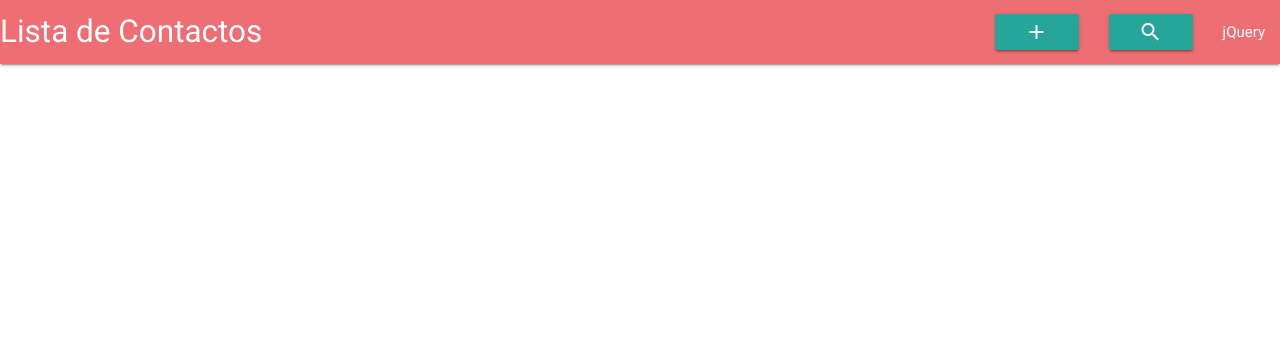
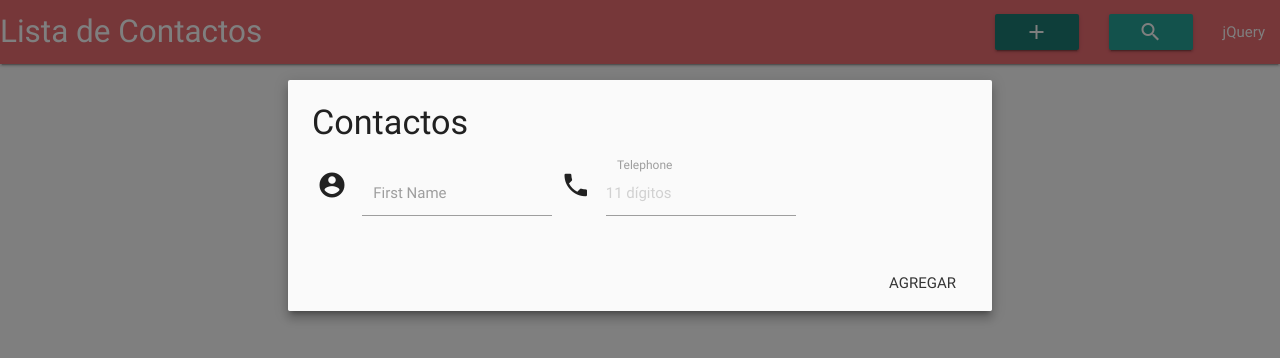
Before and after one commit to AraceliGS/lista-de-contactos, a plain HTML site: page index.html in a window 1280 px wide. Both pictures are taken after a click on the link "add". Drawn offline with nearby package versions, Linux system fonts and the light colour scheme.

Commit message:
añadiendo modales

```diff
--- a/index.html
+++ b/index.html
@@ -8,16 +8,47 @@
     <link rel="stylesheet" href="css/main.css">
   </head>
   <body>
+    <!-- Barra de Navegación -->
     <nav>
     <div class="nav-wrapper">
       <a href="#!" class="brand-logo">Lista de Contactos</a>
       <ul class="right hide-on-med-and-down">
-        <li><a class="waves-effect waves-light btn"><i class="material-icons">add</i></a></li>
-        <li><a class="waves-effect waves-light btn"><i class="material-icons">search</i></a></li>
+        <li><a class="waves-effect waves-light btn modal-trigger" href="#modal1"><i class="material-icons">add</i></a></li>
+        <li><a class="waves-effect waves-light btn modal-trigger" href="#modal2"><i class="material-icons">search</i></a></li>
         <li class="lateral-margin">jQuery</li>
       </ul>
     </div>
   </nav>
+  <!-- Modales -->
+  <!-- Modal 1 -->
+  <div id="modal1" class="modal">
+    <div class="modal-content">
+      <h4>Contactos</h4>
+      <div class="input-field col inline">
+         <i class="material-icons prefix">account_circle</i>
+         <input id="icon_prefix" type="text" class="validate">
+         <label for="icon_prefix">First Name</label>
+       </div>
+       <div class="input-field col inline">
+         <i class="material-icons prefix">phone</i>
+         <input id="icon_telephone" type="tel" class="validate" placeholder="11 dígitos">
+         <label for="icon_telephone">Telephone</label>
+       </div>
+    </div>
+    <div class="modal-footer">
+      <a href="#!" class="modal-action modal-close waves-effect waves-green btn-flat">Agregar</a>
+    </div>
+  </div>
+  <!-- Modal 2 -->
+  <div id="modal2" class="modal">
+    <div class="modal-content">
+      <h4>Modal Header</h4>
+      <p>A bunch of text</p>
+    </div>
+    <div class="modal-footer">
+      <a href="#!" class="modal-action modal-close waves-effect waves-green btn-flat">Agree</a>
+    </div>
+  </div>
     <!-- <div class="container">
       <div class="row">
      <div class="col s1">1</div>
@@ -34,7 +65,7 @@
      <div class="col s1">12</div>
    </div>
     </div> -->
-    <script type="text/javascript" src="jquery-3.2.1.min.js"></script>
+    <script type="text/javascript" src="vendors/jquery/jquery-3.2.1.min.js"></script>
     <script type="text/javascript" src="vendors/materialize/js/materialize.min.js"></script>
     <script type="text/javascript" src="js/app.js"></script>
   </body>
--- a/js/app.js
+++ b/js/app.js
@@ -0,0 +1,3 @@
+$(document).ready(function() {
+  $('.modal').modal();
+});
```
